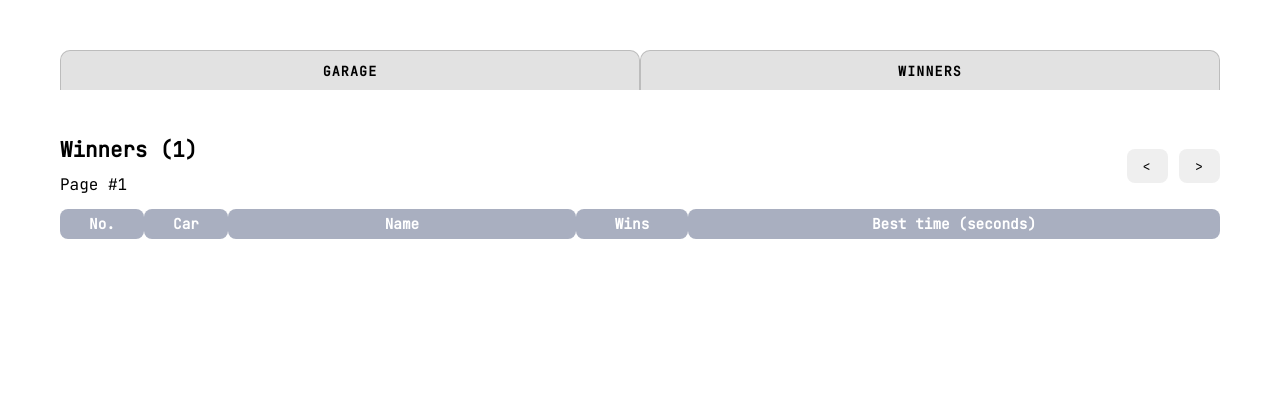
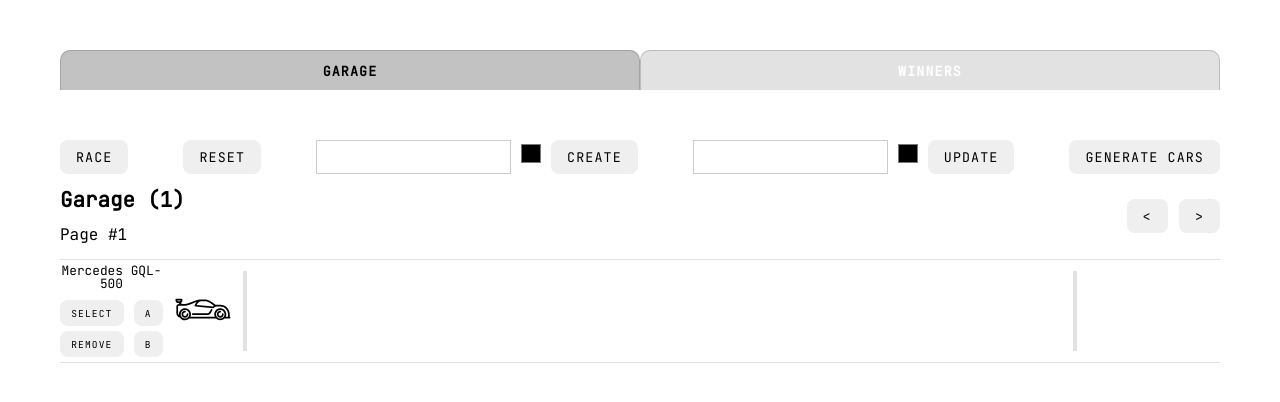
Before and after one commit to solidados/async-race, a React (Vite) app: page / in a window 1280 px wide. Shown: the top 402 px of the page. Built offline with nearby package versions, Linux system fonts and the light colour scheme.

Commit message:
refactor: change PageContext to switch between pages and to highlight the active tab

```diff
--- a/src/components/header/Header.tsx
+++ b/src/components/header/Header.tsx
@@ -3,19 +3,19 @@ import Button from '../../ui/buttons/Button.tsx';
 import './styles.scss';
 
 const Header = () => {
-  const { togglePage } = usePageContext();
+  const { currentPage, togglePage } = usePageContext();
 
   return (
     <header className="header">
       <div className="header-container">
         <nav className="nav">
           <Button
-            className={'nav-button'}
+            className={`nav-button ${currentPage === 'Garage' ? 'active' : ''}`}
             onClick={togglePage}
             text={'Garage'}
           />
           <Button
-            className={'nav-button'}
+            className={`nav-button ${currentPage === 'Winners' ? 'active' : ''}`}
             onClick={togglePage}
             text={'Winners'}
           />
--- a/src/components/header/styles.scss
+++ b/src/components/header/styles.scss
@@ -14,7 +14,13 @@
       border-bottom: none;
       background-color: #e2e2e2;
       font-weight: bold;
+      color: #ffffff;
       cursor: pointer;
+
+      &.active {
+        background-color: #c2c2c2;
+        color: #000000;
+      }
     }
   }
 }
--- a/src/components/main/Main.tsx
+++ b/src/components/main/Main.tsx
@@ -3,11 +3,13 @@ import Garage from '../garage/Garage.tsx';
 import Winners from '../winners/Winners.tsx';
 
 const Main = () => {
-  const { inGarage } = usePageContext();
+  const { currentPage } = usePageContext();
 
   return (
     <main>
-      <div className="container">{inGarage ? <Garage /> : <Winners />}</div>
+      <div className="container">
+        {currentPage === 'Garage' ? <Garage /> : <Winners />}
+      </div>
     </main>
   );
 };
--- a/src/modules/helpers/context/PageContext.tsx
+++ b/src/modules/helpers/context/PageContext.tsx
@@ -1,7 +1,7 @@
 import { createContext } from 'react';
 
 type PageContextType = {
-  inGarage: boolean;
+  currentPage: string;
   togglePage: () => void;
 };
 
--- a/src/modules/helpers/context/PageContextProvider.tsx
+++ b/src/modules/helpers/context/PageContextProvider.tsx
@@ -7,14 +7,16 @@ type PageContextProviderProps = {
 };
 
 const PageContextProvider: FC<PageContextProviderProps> = ({ children }) => {
-  const [inGarage, setInGarage] = useState(false);
+  const [currentPage, setCurrentPage] = useState('Garage');
 
   const togglePage = () => {
-    setInGarage((prevInGarage) => !prevInGarage);
+    setCurrentPage((prevPage) =>
+      prevPage === 'Garage' ? 'Winners' : 'Garage'
+    );
   };
 
   const value = {
-    inGarage,
+    currentPage,
     togglePage,
   };
 
```
